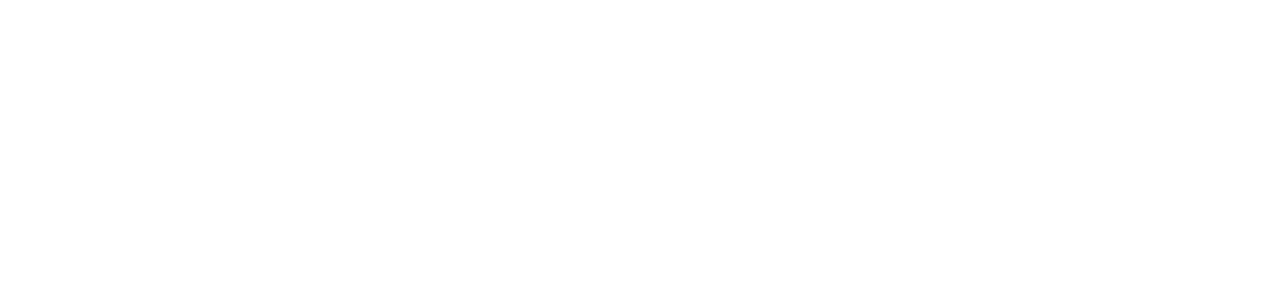
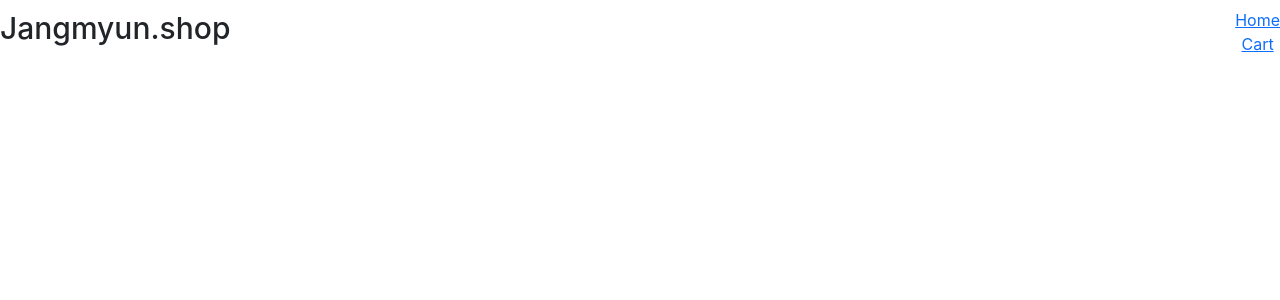
Before and after one commit to Jangmyun/Study, a React (Create React App) app in the folder React/shoppingmall/: page / in a window 1280 px wide. Shown: the top 300 px of the page. Built offline with nearby package versions, Linux system fonts and the light colour scheme.

Commit message:
Navbar Component 작성

```diff
--- a/React/shoppingmall/src/App.js
+++ b/React/shoppingmall/src/App.js
@@ -1,12 +1,28 @@
 import './App.css';
+import './Navbar.css'
+
 
 function App() {
   return (
     <div className="App">
-
+      <Navbar></Navbar>
 
     </div>
   );
 }
 
+function Navbar() {
+  return (
+    <div className="navbar">
+      <div className="navbar-logo">
+        <h4>Jangmyun.shop</h4>
+      </div>
+      <div className="navbar-nav">
+        <a href="#home">Home</a>
+        <a href="#cart">Cart</a>
+      </div>
+    </div>
+  );
+}
+
 export default App;
```
